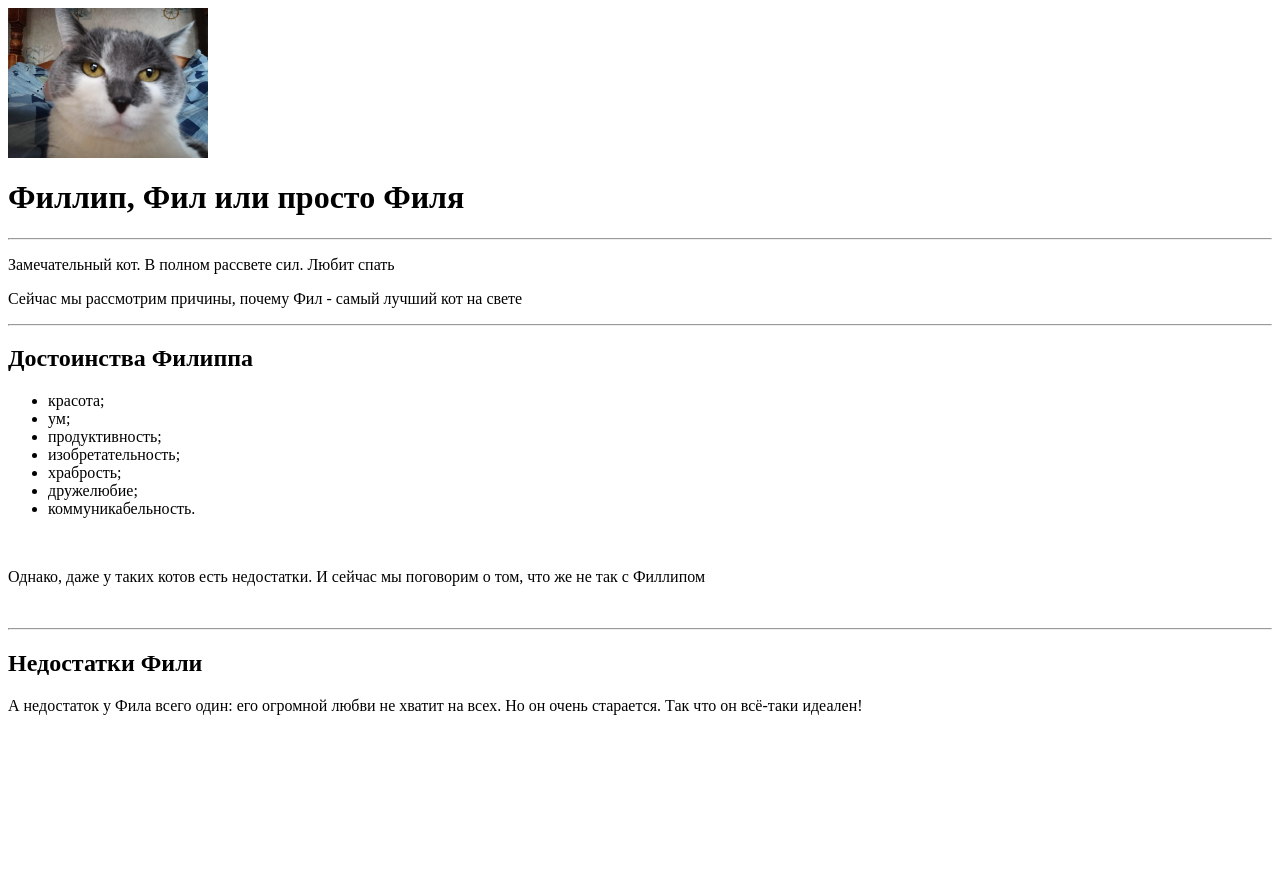
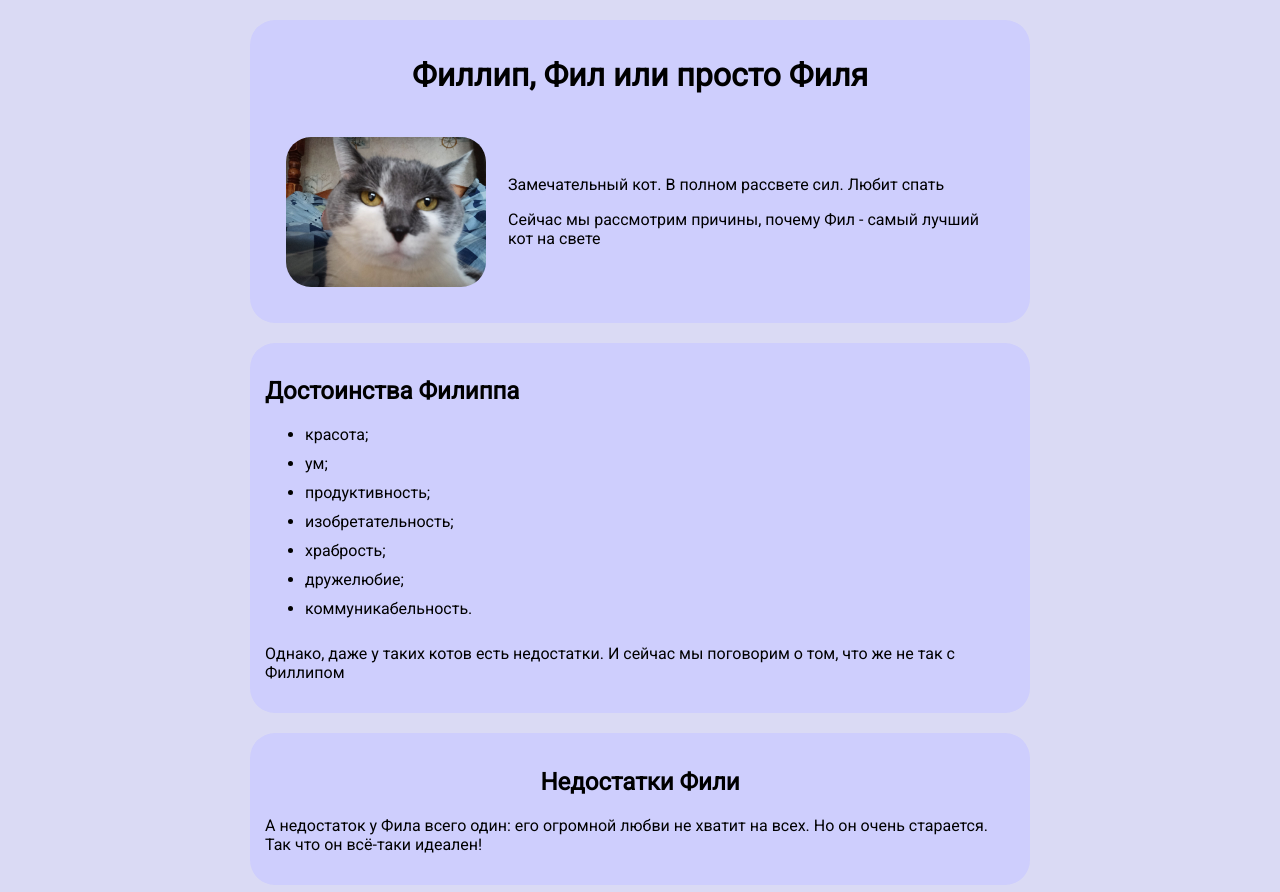
Before and after one commit to Sav4ik8/Phil, a plain HTML site: page index.html in a window 1280 px wide. Before the commit the page ends 800 px from the top, so only its background shows below. Drawn offline with Linux system fonts and the light colour scheme.

Commit message:
Update index.html

```diff
--- a/index.html
+++ b/index.html
@@ -1,14 +1,21 @@
 <html>
     <head>
         <title>Кот Филипп</title>
+        <link href="phil.css" rel="stylesheet"/>
     </head>
+    <div class="container">
 <body>
-    <img src="avatar.jpg" width="200">
+    <div class="info">
     <h1>Филлип, Фил или просто Филя</h1>
-    <hr>
-    <p>Замечательный кот. В полном рассвете сил. Любит спать</p>
-    <p>Сейчас мы рассмотрим причины, почему Фил - самый лучший кот на свете</p>
-    <hr>
+    <table cellspacing="20">
+        <tr>
+            <td><img src="avatar.jpg" width="200" class="avatar"></td>
+    <td><p>Замечательный кот. В полном рассвете сил. Любит спать</p>
+    <p>Сейчас мы рассмотрим причины, почему Фил - самый лучший кот на свете</p></td>
+</tr>
+</table>
+</div>
+    <div class="adv">
     <h2>Достоинства Филиппа</h2>
     <ul>
         <li>красота;</li>
@@ -19,11 +26,12 @@
         <li>дружелюбие;</li>
         <li>коммуникабельность.</li>
     </ul>
-    <br>
     <p>Однако, даже у таких котов есть недостатки. И сейчас мы поговорим о том, что же не так с Филлипом</p>
-    <br>
-    <hr>
+</div>
+<div class="dis">
     <h2>Недостатки Фили</h2>
     <p>А недостаток у Фила всего один: его огромной любви не хватит на всех. Но он очень старается. Так что он всё-таки идеален!</p>
+</div>
+</div>
 </body>
 </html>
```
